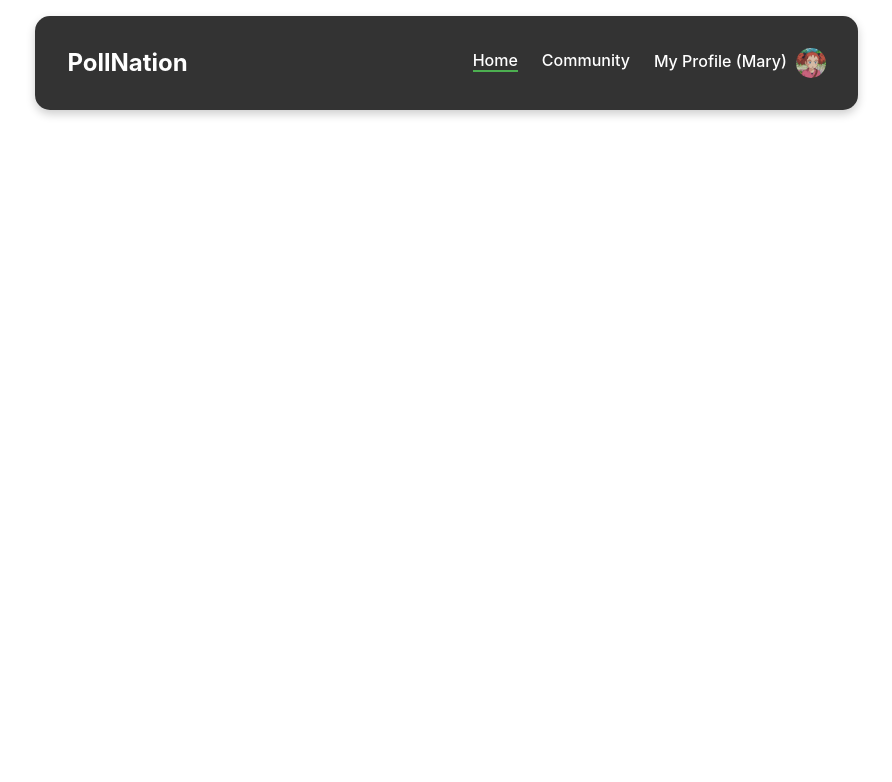
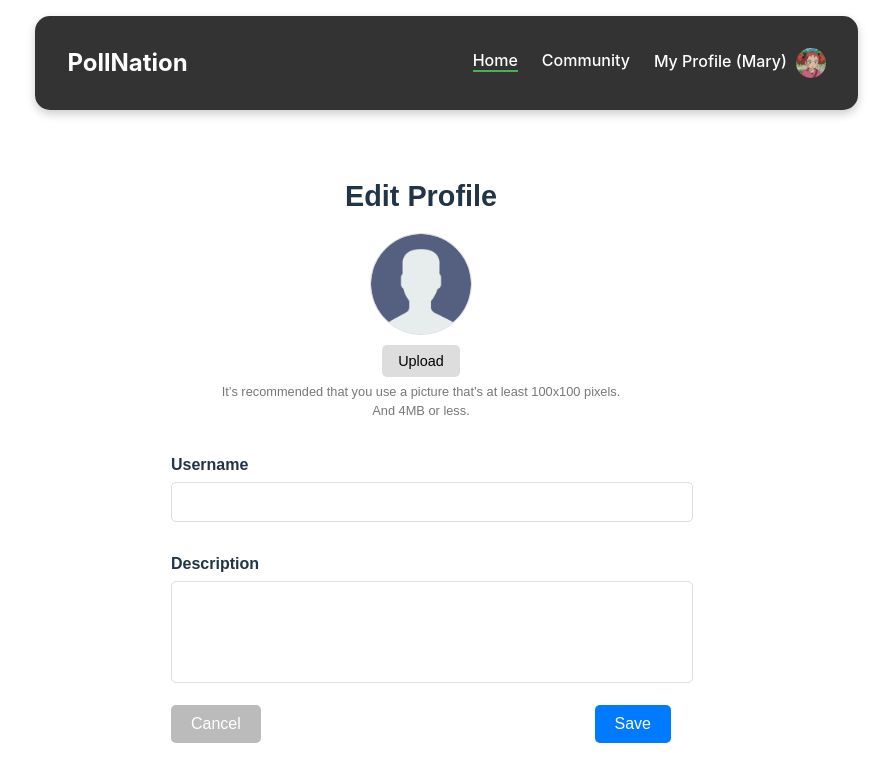
Before and after one commit to VVitMan/PollNation-MERN-Stack, a React (Vite) app in the folder frontend/: page /edit-profile in a window 1280 px wide. Shown: the top 782 px of the page, without its empty margins (219-1111 px from the left). Built offline with nearby package versions, Linux system fonts and the light colour scheme.

Commit message:
Created structure of EditProfile page.

```diff
--- a/frontend/src/App.jsx
+++ b/frontend/src/App.jsx
@@ -2,6 +2,7 @@ import { BrowserRouter as Router, Route, Routes } from 'react-router-dom';
 import Navbar from './Navbar/Navbar.jsx';
 import Poll from './Poll/Poll.jsx';
 import ProfilePage from './ProfilePage/ProfilePage.jsx'; // Import the ProfilePage component
+import EditProfile from './EditProfile/EditProfile.jsx';
 
 function App() {
   return (
@@ -11,6 +12,7 @@ function App() {
       <Routes>
         <Route path="/" element={<Poll />} /> {/* Main Poll Page */}
         <Route path="/profile/:username" element={<ProfilePage />} /> {/* Profile Page */}
+        <Route path='/edit-profile' element={<EditProfile />}></Route> {/* Edit Profile Page */}
       </Routes>
       </div>
     </Router>
--- a/frontend/src/EditProfile/EditProfile.jsx
+++ b/frontend/src/EditProfile/EditProfile.jsx
@@ -21,7 +21,7 @@ function EditProfile() {
     };
 
     const handleCancel = () => {
-        // Logic to reset or redirect if needed
+        // Reset or navigate back if needed
         setUsername('');
         setDescription('');
         setProfilePic(null);
@@ -34,7 +34,7 @@ function EditProfile() {
             <div className={styles.pictureSection}>
                 <div className={styles.profilePicContainer}>
                     <img
-                        src={profilePic || '/default-avatar.png'}
+                        src={profilePic || '/Unknown.png'}
                         alt="Profile"
                         className={styles.profilePic}
                     />
@@ -46,7 +46,10 @@ function EditProfile() {
                     className={styles.uploadInput}
                 />
                 <button className={styles.uploadButton}>Upload</button>
-                <p>It's recommended that you use a picture that's at least 100x100 pixels and 4MB or less.</p>
+                <p className={styles.recommendationText}>
+                    It’s recommended that you use a picture that’s at least 100x100 pixels.<br />
+                    And 4MB or less.
+                </p>
             </div>
 
             <label className={styles.label}>Username</label>
--- a/frontend/src/EditProfile/EditProfile.module.css
+++ b/frontend/src/EditProfile/EditProfile.module.css
@@ -1,3 +1,5 @@
+/* EditProfile.module.css */
+
 .editProfile {
     max-width: 500px;
     margin: 0 auto;
@@ -12,16 +14,21 @@ h1 {
 }
 
 .pictureSection {
+    display: flex;
+    flex-direction: column;
+    align-items: center;
     margin-bottom: 20px;
 }
 
 .profilePicContainer {
     width: 100px;
     height: 100px;
-    margin: 0 auto;
     border-radius: 50%;
     overflow: hidden;
     border: 1px solid #ddd;
+    display: flex;
+    align-items: center;
+    justify-content: center;
 }
 
 .profilePic {
@@ -41,6 +48,14 @@ h1 {
     border: none;
     border-radius: 5px;
     cursor: pointer;
+    font-size: 0.9em;
+}
+
+.recommendationText {
+    font-size: 0.8em;
+    color: #777;
+    margin-top: 5px;
+    text-align: center;
 }
 
 .label {
@@ -76,6 +91,7 @@ h1 {
     border: none;
     border-radius: 5px;
     cursor: pointer;
+    font-size: 1em;
 }
 
 .saveButton {
@@ -85,4 +101,5 @@ h1 {
     border: none;
     border-radius: 5px;
     cursor: pointer;
+    font-size: 1em;
 }
```
